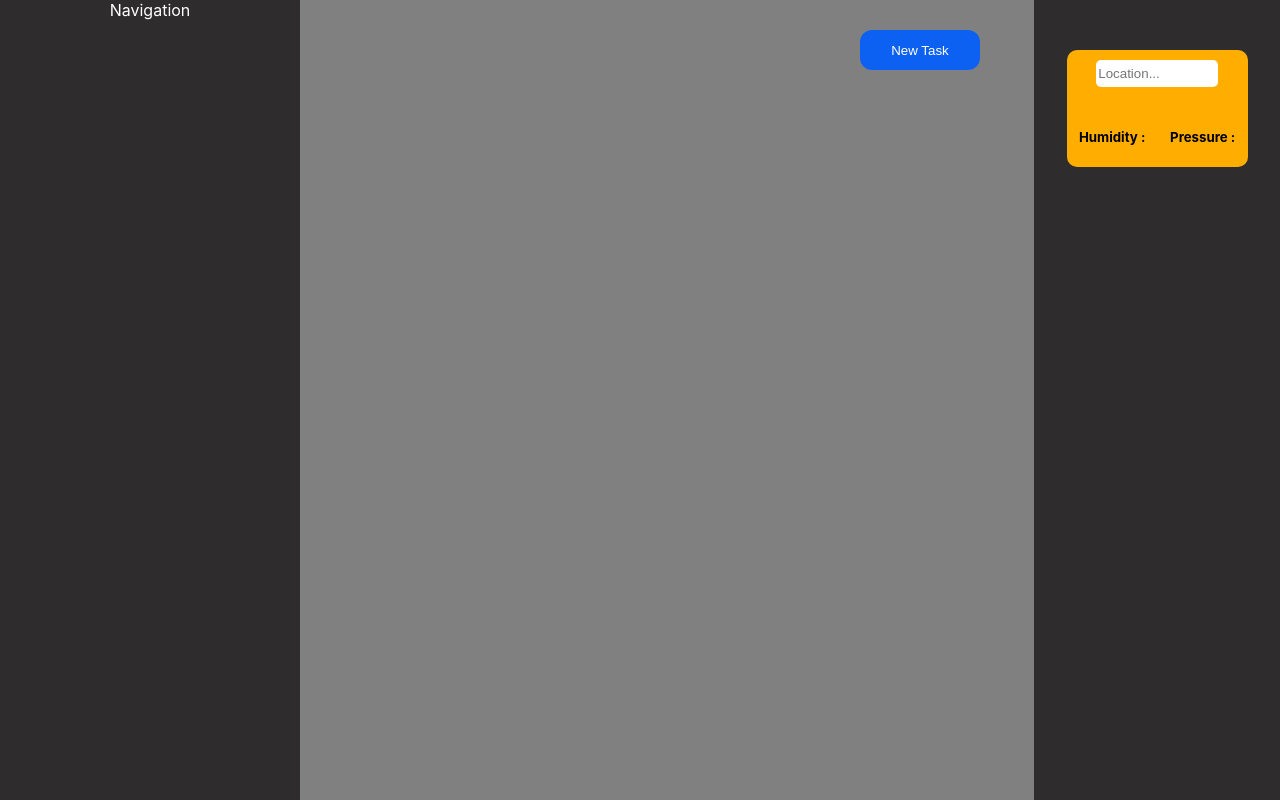
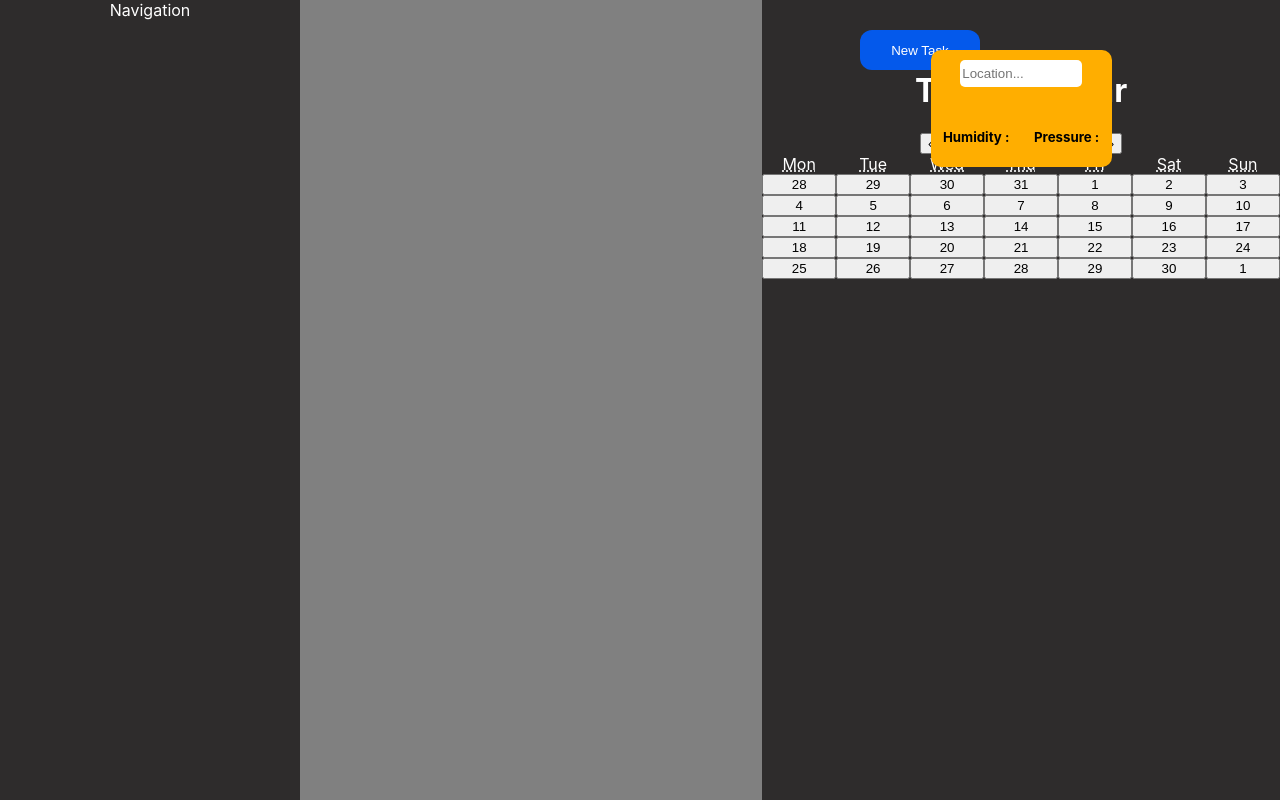
Before and after one commit to Beard2Man/ToDoList, a React (Create React App) app: page / in a window 1280 px wide. Shown: the top 800 px of the page. Built offline with nearby package versions, Linux system fonts and the light colour scheme.

Commit message:
adding calendar

```diff
--- a/package.json
+++ b/package.json
@@ -12,6 +12,7 @@
     "axios": "^1.5.1",
     "bootstrap": "^5.3.2",
     "react": "^18.2.0",
+    "react-calendar": "^4.6.0",
     "react-dom": "^18.2.0",
     "react-localstorage": "^1.0.0",
     "react-scripts": "5.0.1",
--- a/src/App.scss
+++ b/src/App.scss
@@ -7,11 +7,11 @@ body {
   display: flex;
 
   .container {
-    // margin-top: 200px;
+    margin-top: 200px;
     width: 70%;
-    // align-items: center;
-    // flex-direction: column;
-    // display: flex;
+    align-items: center;
+    flex-direction: column;
+    display: flex;
   }
 
   .btnAddTask {
@@ -28,7 +28,7 @@ body {
   }
   text-align: center;
   .tasksContainer {
-    width: 50%;
+    width: 75%;
     height: 100px;
     border: none;
     border-radius: 5px;
--- a/src/components/WeatherCalendar.jsx
+++ b/src/components/WeatherCalendar.jsx
@@ -1,11 +1,15 @@
 import { useEffect, useState } from "react";
 import "../styleComponents/navigationWeather.scss";
 import axios from "axios";
+import Calendar from "react-calendar";
 
 function WeatherCalendar() {
   const [data, setData] = useState({});
   const [location, setLocation] = useState("");
   const url = `https://api.openweathermap.org/data/2.5/weather?q=${location}&units=metric&appid=b82deac8152118cb574f6c75e5968bb0`;
+
+  /* Calendar */
+  const [calendar, setCalendar] = useState(new Date());
 
   const searchByLocation = (e) => {
     if (e.key === "Enter") {
@@ -58,6 +62,12 @@ function WeatherCalendar() {
           </div>
         </div>
       </div>
+      <div className="calendarSection">
+        <h1>Test calendar</h1>
+        <div className="calendar-container">
+          <Calendar />
+        </div>
+      </div>
     </div>
   );
 }
--- a/src/styleComponents/navigationWeather.scss
+++ b/src/styleComponents/navigationWeather.scss
@@ -8,7 +8,7 @@
   display: flex;
   flex-direction: column;
   align-items: center;
-  width: 300px;
+  min-width: 300px;
   // height: 1000px;
   background-color: rgb(46, 44, 44);
   .weatherSection {
```
Also changed, not shown: 1 other file (tests, documents, lock files or other folders).
